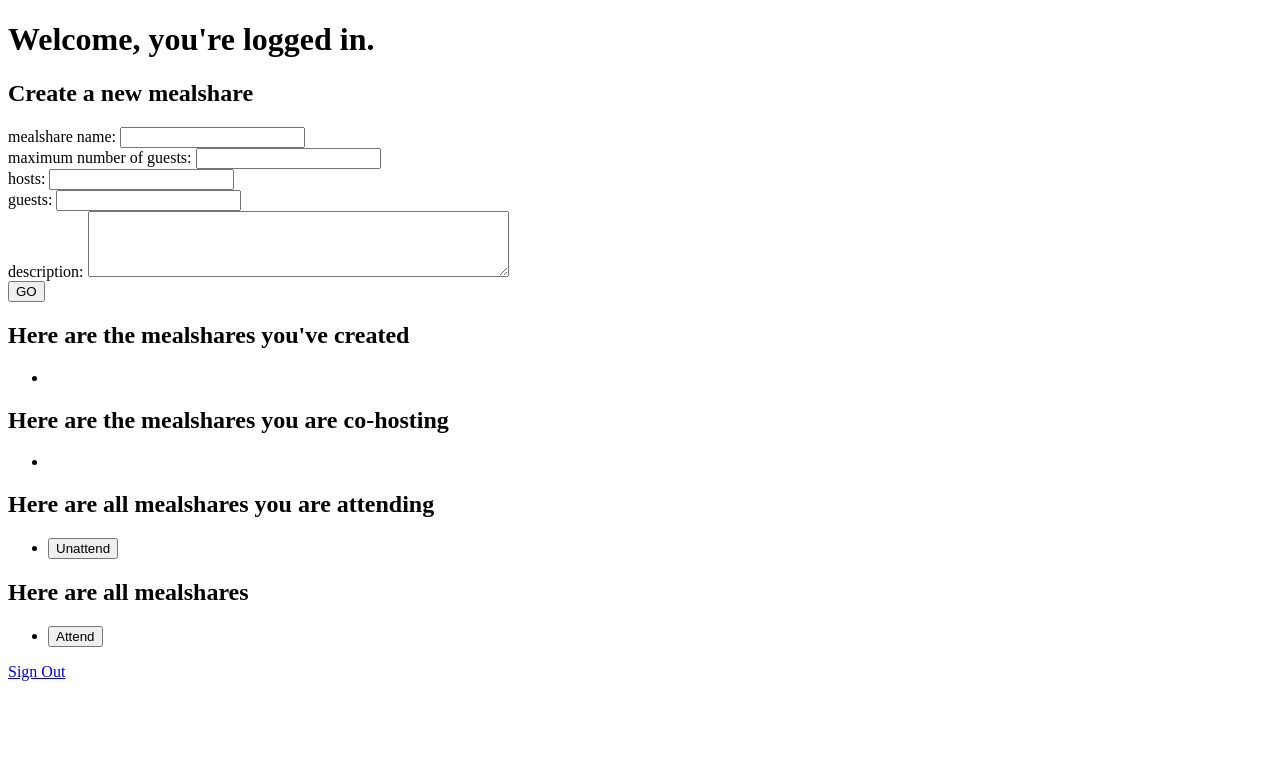
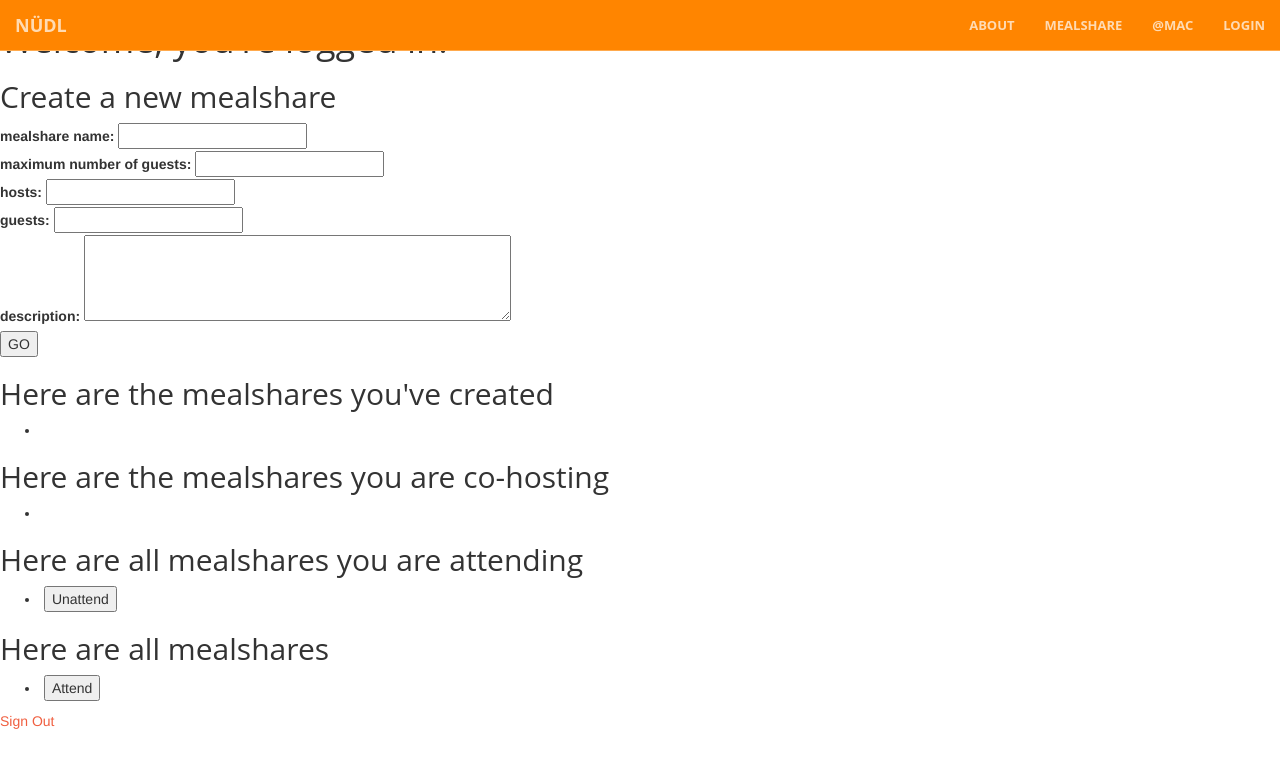
Before and after one commit to nudl-macalester/nudl, a website: page public/home/index.html in a window 1280 px wide. Drawn offline with nearby package versions, Linux system fonts and the light colour scheme; files that its build step writes are made by us from their sources; a script that the page names is missing.

Commit message:
started remaking homepage

```diff
--- a/models/user.js
+++ b/models/user.js
@@ -39,7 +39,7 @@ userSchema.pre('save', function(next) {
     });
 });
 
-// METHODS
+// INSTANCE METHODS
 
 userSchema.methods.comparePassword = function(candidatePassword, cb) {
     bcrypt.compare(candidatePassword, this.password, function(err, isMatch) {
@@ -55,7 +55,7 @@ userSchema.methods.generateVerification = function() {
     this.expires = Date.now() + 4 * 3600000; // set auto deletion of user after 4 hours of non-validation
 }
 
-// STATICS
+// STATIC METHODS
 
 userSchema.statics.verify = function(tok, cb) {
 
--- /dev/null
+++ b/public/home/home.css
@@ -0,0 +1,4 @@
+#mainNav {
+    border-color: rgba(255,255,255,.3);
+    background-color: #FF8500;
+}
--- a/public/home/index.html
+++ b/public/home/index.html
@@ -10,8 +10,59 @@
 	<script src="https://code.jquery.com/jquery-2.2.0.min.js"></script>
 	<script src="https://ajax.aspnetcdn.com/ajax/knockout/knockout-3.3.0.js"></script>
 	<script src="home.js"></script>
+
+	<!-- Bootstrap Core CSS -->
+    <link rel="stylesheet" href="/../css/bootstrap.min.css" type="text/css">
+
+    <!-- Custom Fonts -->
+    <link href="/../css/css" rel="stylesheet" type="text/css">
+    <link href="/../css/css(1).css" rel="stylesheet" type="text/css">
+    <link rel="stylesheet" href="/../font-awesome/css/font-awesome.min.css" type="text/css">
+
+    <!-- Plugin CSS -->
+    <link rel="stylesheet" href="/../css/animate.min.css" type="text/css">
+
+    <!-- Custom CSS -->
+    <link rel="stylesheet" href="/../css/creative.css" type="text/css">
+    <link rel="stylesheet" href="home.css" type="text/css">
 </head>
-<body>
+<body id="page-top">
+
+<nav id="mainNav" class="navbar navbar-default navbar-fixed-top affix-top">
+    <div class="container-fluid">
+        <!-- Brand and toggle get grouped for better mobile display -->
+        <div class="navbar-header">
+            <button type="button" class="navbar-toggle collapsed" data-toggle="collapse" data-target="#bs-example-navbar-collapse-1">
+                <span class="sr-only">Toggle navigation</span>
+                <span class="icon-bar"></span>
+                <span class="icon-bar"></span>
+                <span class="icon-bar"></span>
+            </button>
+            <a class="navbar-brand page-scroll" href="http://nudl.co">NÜDL</a>
+        </div>
+
+        <!-- Collect the nav links, forms, and other content for toggling -->
+        <div class="collapse navbar-collapse" id="bs-example-navbar-collapse-1">
+            <ul class="nav navbar-nav navbar-right">
+                <li class="">
+                    <a class="page-scroll" href="#about">About</a>
+                </li>
+                <li class="">
+                    <a class="page-scroll" href="#services">Mealshare</a>
+                </li>
+                <li class="">
+                    <a class="page-scroll" href="#portfolio">@Mac</a>
+                </li>
+                <li class="">
+                    <a class="page-scroll" href="#contact">Login</a>
+                </li>
+            </ul>
+        </div>
+        <!-- /.navbar-collapse -->
+    </div>
+    <!-- /.container-fluid -->
+</nav>
+
 <div>
 <h1>Welcome, you're logged in.</h1>
 
```
Also changed, not shown: public/index.html (+1 -1 lines).
